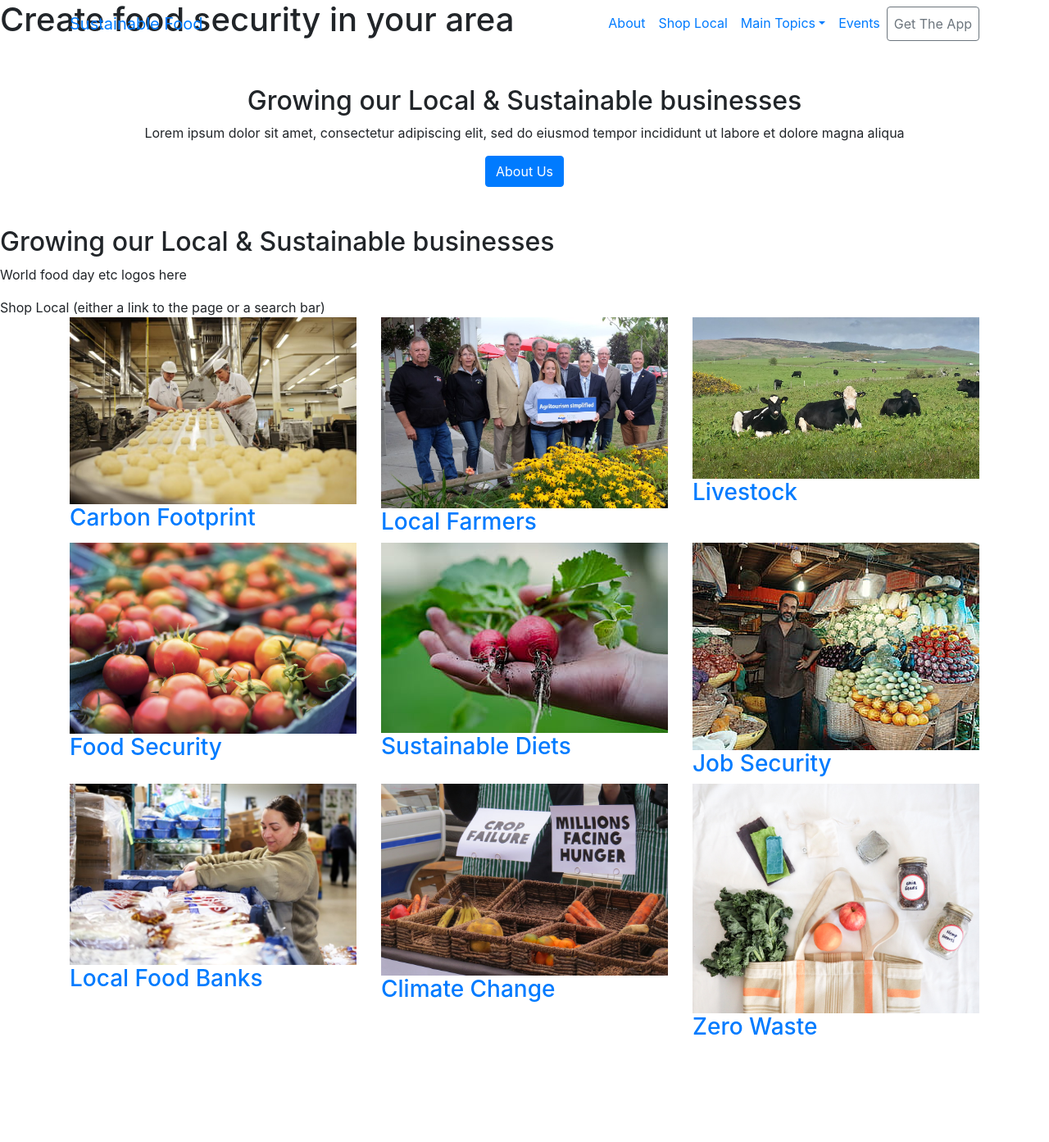
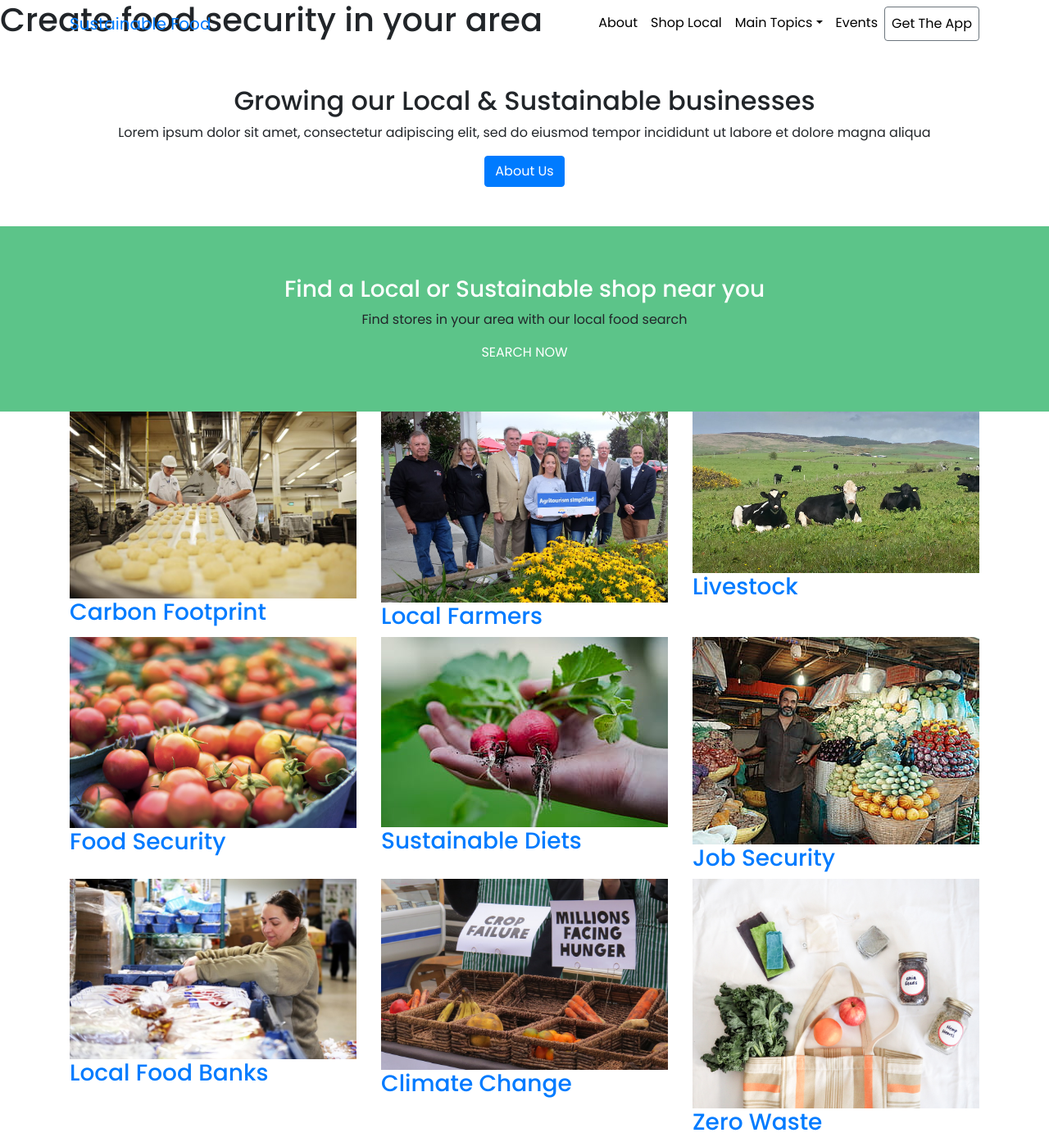
Before and after one commit to tiffanyclaire/Food-Website, a PHP site: page / in a window 1280 px wide. Shown: the whole page at 82% size. Before the commit the page ends 1263 px from the top, so only its background shows below. Run offline with PHP 8.4, Linux system fonts and the light colour scheme; style sheets or scripts are compiled from the project's sources; some libraries are stand-ins or nearby versions.

Commit message:
Link hover colours, SCSS nesting and variables, new homepage cta section

```diff
--- a/project0/About.html
+++ b/project0/About.html
@@ -3,6 +3,8 @@
 <head>
 	<meta charset="UTF-8">
 	<meta name="viewport" content="width=device-width, initial-scale=1.0">
+	<!--MY SASS FILE-->
+	<link href="Food-Website%20SCSS/ethoseeker.css" rel="stylesheet" type="text/css">
 	<!--My CSS-->
     <link href="ethoseeker-style.css" rel="stylesheet" type="text/css">
     <!--Google Font-->
--- a/project0/Events.html
+++ b/project0/Events.html
@@ -3,13 +3,14 @@
 <head>
 	<meta charset="UTF-8">
 	<meta name="viewport" content="width=device-width, initial-scale=1.0">
+	<!--MY SASS FILE-->
+	<link href="Food-Website%20SCSS/ethoseeker.css" rel="stylesheet" type="text/css">
 	<!--My CSS-->
     <link href="ethoseeker-style.css" rel="stylesheet" type="text/css">
     <!--Google Font-->
     <link href="https://fonts.googleapis.com/css2?family=Poppins:ital,wght@0,100;0,200;0,300;0,400;0,500;0,600;0,700;1,100;1,200;1,300&display=swap" rel="stylesheet">
     <!--BOOTSTRAP CSS-->
     <link rel="stylesheet" href="https://stackpath.bootstrapcdn.com/bootstrap/4.2.1/css/bootstrap.min.css" integrity="sha384-GJzZqFGwb1QTTN6wy59ffF1BuGJpLSa9DkKMp0DgiMDm4iYMj70gZWKYbI706tWS" crossorigin="anonymous">
-
 
 	<title> Events </title>
 </head>
--- a/project0/Food-Website SCSS/ethoseeker.scss
+++ b/project0/Food-Website SCSS/ethoseeker.scss
@@ -1,66 +1,94 @@
 
 /* Variables */
-
+$primary-font: poppins;
 $colour-primary: #000000;
 $colour-secondary: #FFFFFF;
-$colour-highlight1: #3CB371;
-$font-weights: (
-   "regular": 400,
-   "medium": 500,
-   "bold": 700,
+$colour-accent: #5cc489;
 
-);
+
+/* Link Colours */
+$link-colour: #000000;
+$link-hover: #41bf78;
+
+
+
+/* CTA Link Colours */
+$cta-link-colour: #FFFFFF;
+$cta-link-hover: #000000;
 
 
 /* Header */
 
 $header-lineheight: 1.4;
 
-$header-styles: (
-  small: (
-   'h1': ('font-size': 24px),
-   'h2': ('font-size': 20px),
-   'h3': ('font-size': 19px),
-   'h4': ('font-size': 18px),
-   'h5': ('font-size': 17px),
-   'h6': ('font-size': 16px),
 
- ),
-  medium: (
-   'h1': ('font-size': 48px),
-   'h2': ('font-size': 40px),
-   'h3': ('font-size': 31px),
-   'h4': ('font-size': 25px),
-   'h5': ('font-size': 20px),
-   'h6': ('font-size': 16px),
-  ),
-);
+body{
+  font-family: $primary-font !important;
+}
 
-/* Paragraph */
+.main{
+    margin: 0 auto;
+    font-family: $primary-font;
 
-/* Links */
-$link-color: #3CB371;
+}
+
+
+/* navbar links */
+.navbar{
+
+  .navbar-collapse{
+
+    li{
+
+      a{
+        color: $link-colour !important;
+
+        &:hover{
+          color: $link-hover !important;
+
+        &:visited{
+          color: $link-hover !important;
+
+        &:active{
+          color: $link-hover !important;
+        }
+        }
+
+        }
+      }
+    }
+  }
+}
 
 
 
-body {
-   background: $colour-secondary;
-   color: $colour-primary
 
-   a{
+/* shop local cta*/
 
-    color: $link-color;
-
- }
-
-
-
-.main {
-    margin: 0 auto;
+#shop-local-cta{
+  background-color: $colour-accent;
+  font-family: $primary-font;
 
 }
 
-   p{
-   font-weight: map-get($font-weights, regular);
-   }
+
+.shop-local-cta-wrapper{
+
+  padding: 60px;
+  text-align: center;
+
+  a{
+    color: $cta-link-colour;
+
+  a:hover {
+
+  color: $cta-link-hover  !important;
+  text-decoration: none !important;
+    }
+  }
 }
+
+.shop-local-cta-wrapper h3{
+  color: white;
+
+}
--- a/project0/Shoplocal.html
+++ b/project0/Shoplocal.html
@@ -3,6 +3,8 @@
 <head>
 	<meta charset="UTF-8">
 	<meta name="viewport" content="width=device-width, initial-scale=1.0">
+	<!--MY SASS FILE-->
+	<link href="Food-Website%20SCSS/ethoseeker.css" rel="stylesheet" type="text/css">
 	<!--My CSS-->
     <link href="ethoseeker-style.css" rel="stylesheet" type="text/css">
     <!--Google Font-->
--- a/project0/index.html
+++ b/project0/index.html
@@ -88,11 +88,7 @@
 
 <!-- Intro Call To Action-->
 
-<div class="call-to-action">
-	<div class="container">
-		<div class="row">
-		</div>
-	</div>
+
 
 </div>
 
@@ -109,18 +105,16 @@
 </div>
 </div>
 
-<div id="home-intro">
-	<div class="wrapper inner">
-	<h2> Growing our Local &
-Sustainable businesses </h2>
-	World food day etc logos here
-	<p>
+
+
+<div id="shop-local-cta">
+	<div class="shop-local-cta-wrapper">
+	<h3>Find a Local or Sustainable shop near you</h3>
+	<p>Find stores in your area with our local food search</p>
+	<a href=''>SEARCH NOW</a>
+
 </div>
 </div>
-
-<div id="shop-local">
-Shop Local
-(either a link to the page or a search bar)	</div>
 
 
 
```
Also changed, not shown: project0/CarbonFootprint.html (+11 -1 lines), project0/ClimateChange.html (+5 -3 lines), project0/FoodSecurity.html (+5 -3 lines), project0/Gettheapp.html (+6 -5 lines), project0/JobSecurity.html (+5 -3 lines), project0/Livestock.html (+5 -3 lines), project0/LocalFarmers.html (+5 -4 lines), project0/LocalFoodBanks.html (+5 -4 lines), project0/Main Topics.html (+9 -5 lines), project0/MainTopics.html (+9 -5 lines), project0/SustainableDiets.html (+5 -3 lines), project0/ZeroWaste.html (+5 -3 lines).
